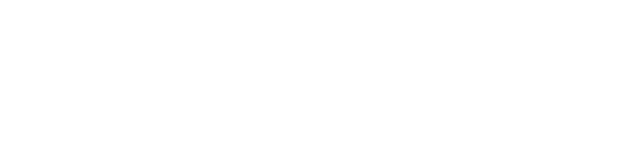
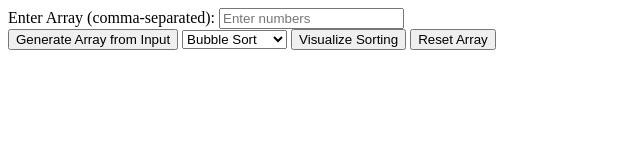
Before and after one commit to devanshrajput07/Sorting-Visualizer, a plain HTML site: page index.html in a window 1280 px wide. Shown: the whole page, without its empty margins (0-640 px from the left). Drawn offline with Linux system fonts and the light colour scheme.

Commit message:
Add Html

```diff
--- a/index.html
+++ b/index.html
@@ -1,11 +1,27 @@
 <!DOCTYPE html>
 <html lang="en">
-<head>
-    <meta charset="UTF-8">
-    <meta name="viewport" content="width=device-width, initial-scale=1.0">
+  <head>
+    <meta charset="UTF-8" />
+    <meta name="viewport" content="width=device-width, initial-scale=1.0" />
     <title>Sorting Visualizer</title>
-</head>
-<body>
-
-</body>
+  </head>
+  <body>
+    <div>
+      <label for="userArray">Enter Array (comma-separated):</label>
+      <input type="text" id="userArray" placeholder="Enter numbers" />
+    </div>
+    <div id="array-container"></div>
+    <button onclick="generateUserArray()">Generate Array from Input</button>
+    <select id="sortingAlgorithm">
+      <option value="bubbleSort">Bubble Sort</option>
+      <option value="selectionSort">Selection Sort</option>
+      <option value="insertionSort">Insertion Sort</option>
+      <option value="mergeSort">Merge Sort</option>
+      <option value="quickSort">Quick Sort</option>
+      <option value="heapSort">Heap Sort</option>
+      <option value="radixSort">Radix Sort</option>
+    </select>
+    <button onclick="visualizeSorting()">Visualize Sorting</button>
+    <button onclick="resetArray()">Reset Array</button>
+  </body>
 </html>
```
